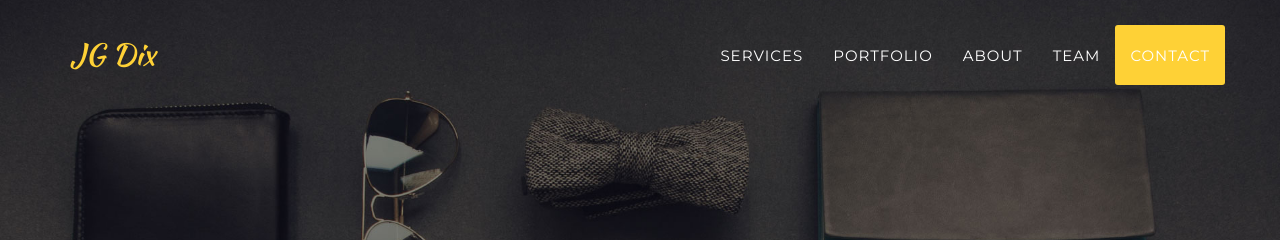
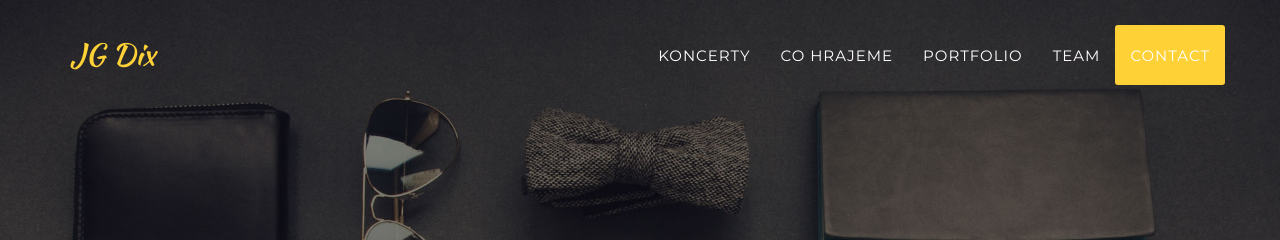
Before and after one commit to skalahonza/jgdix, a Jekyll site: the page built from index.html, in a window 1280 px wide. Shown: the top 240 px of the page. Built offline with Jekyll 4.4.1, drawn with Linux system fonts in a browser that asks for light colours; some web fonts are replaced.

Commit message:
Modify nav menu

```diff
--- a/_includes/header.html
+++ b/_includes/header.html
@@ -19,13 +19,13 @@
                         <a href="#page-top"></a>
                     </li>
                     <li>
-                        <a class="page-scroll" href="#services">Services</a>
+                        <a class="page-scroll" href="#about">Koncerty</a>
+                    </li>
+                    <li>
+                        <a class="page-scroll" href="#services">Co hrajeme</a>
                     </li>
                     <li>
                         <a class="page-scroll" href="#portfolio">Portfolio</a>
-                    </li>
-                    <li>
-                        <a class="page-scroll" href="#about">About</a>
                     </li>
                     <li>
                         <a class="page-scroll" href="#team">Team</a>
```
